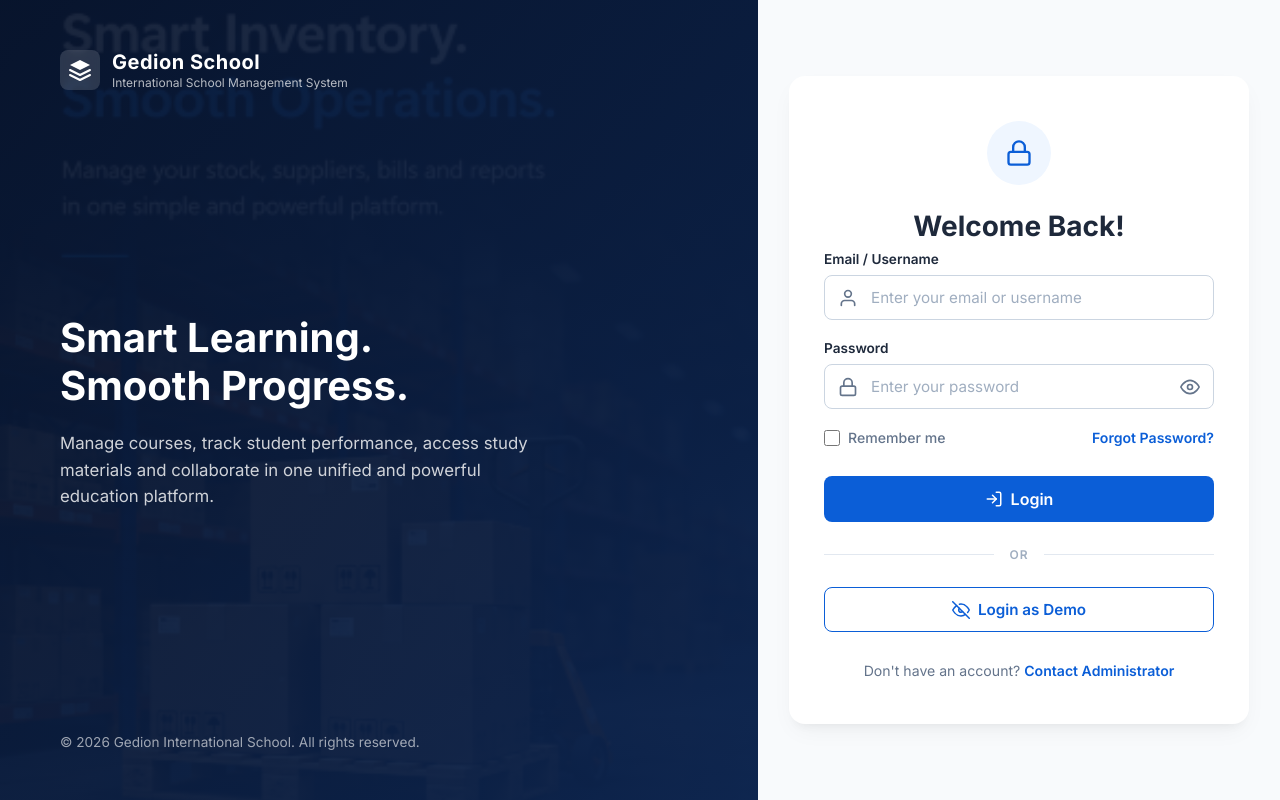
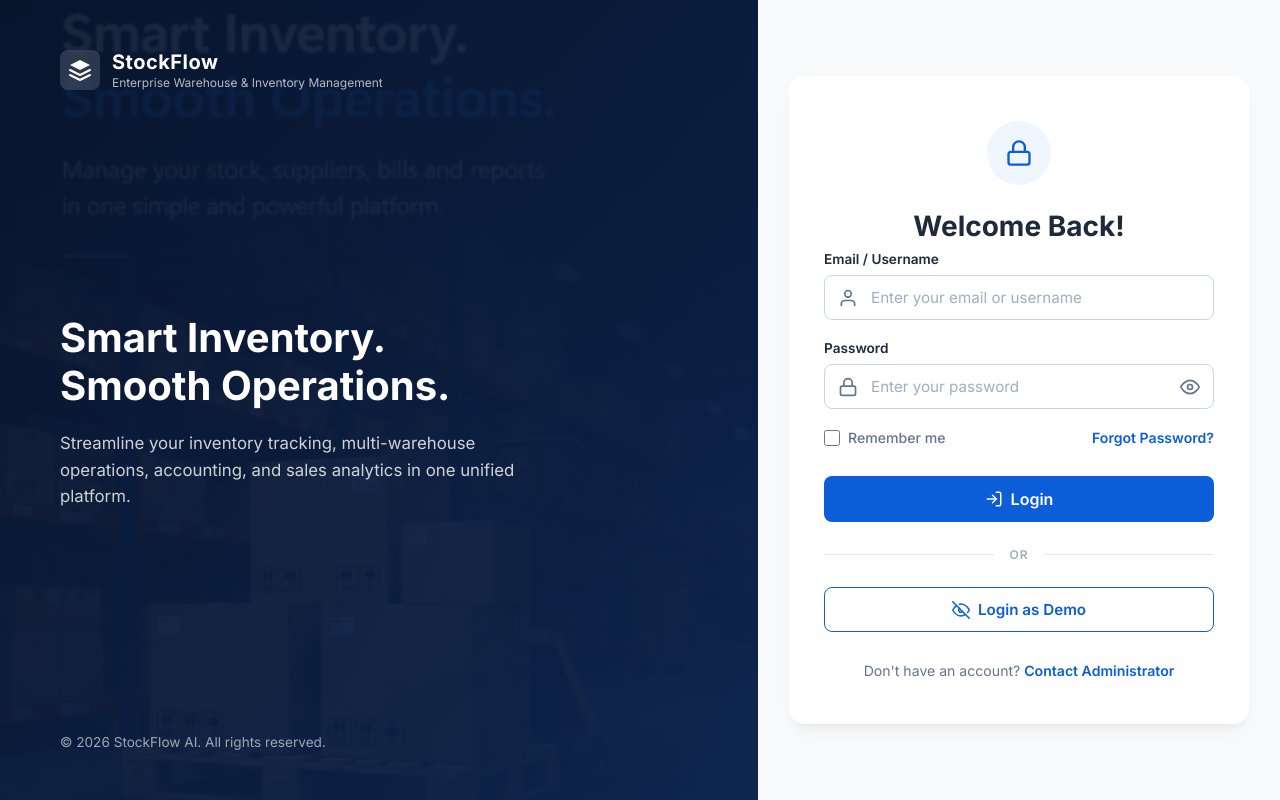
Before and after one commit to Lakisharma/StockFlow, a Django app: page / in a window 1280 px wide. Run offline with Django 5.2, Linux system fonts and the light colour scheme; data that the repository does not hold is empty.

Commit message:
Fix login page branding to match StockFlow AI

```diff
--- a/app/templates/register/login.html
+++ b/app/templates/register/login.html
@@ -4,7 +4,7 @@
 <head>
     <meta charset="UTF-8">
     <meta name="viewport" content="width=device-width, initial-scale=1.0">
-    <title>Login | Gedion International School</title>
+    <title>Login | StockFlow AI</title>
     <link rel="stylesheet" href="{% static 'login.css' %}">
 </head>
 
@@ -24,22 +24,22 @@
                         </svg>
                     </div>
                     <div>
-                        <div class="brand-title">Gedion School</div>
-                        <div class="brand-subtitle">International School Management System</div>
+                        <div class="brand-title">StockFlow</div>
+                        <div class="brand-subtitle">Enterprise Warehouse & Inventory Management</div>
                     </div>
                 </div>
 
                 <!-- Promo Banner Text -->
                 <div class="promo-text-group">
-                    <div class="promo-title">Smart Learning.<br>Smooth Progress.</div>
+                    <div class="promo-title">Smart Inventory.<br>Smooth Operations.</div>
                     <div class="promo-desc">
-                        Manage courses, track student performance, access study materials and collaborate in one unified and powerful education platform.
+                        Streamline your inventory tracking, multi-warehouse operations, accounting, and sales analytics in one unified platform.
                     </div>
                 </div>
 
                 <!-- Banner Footer -->
                 <div class="banner-footer">
-                    &copy; 2026 <a href="#">Gedion International School</a>. All rights reserved.
+                    &copy; 2026 <a href="#">StockFlow AI</a>. All rights reserved.
                 </div>
             </div>
         </div>
```
